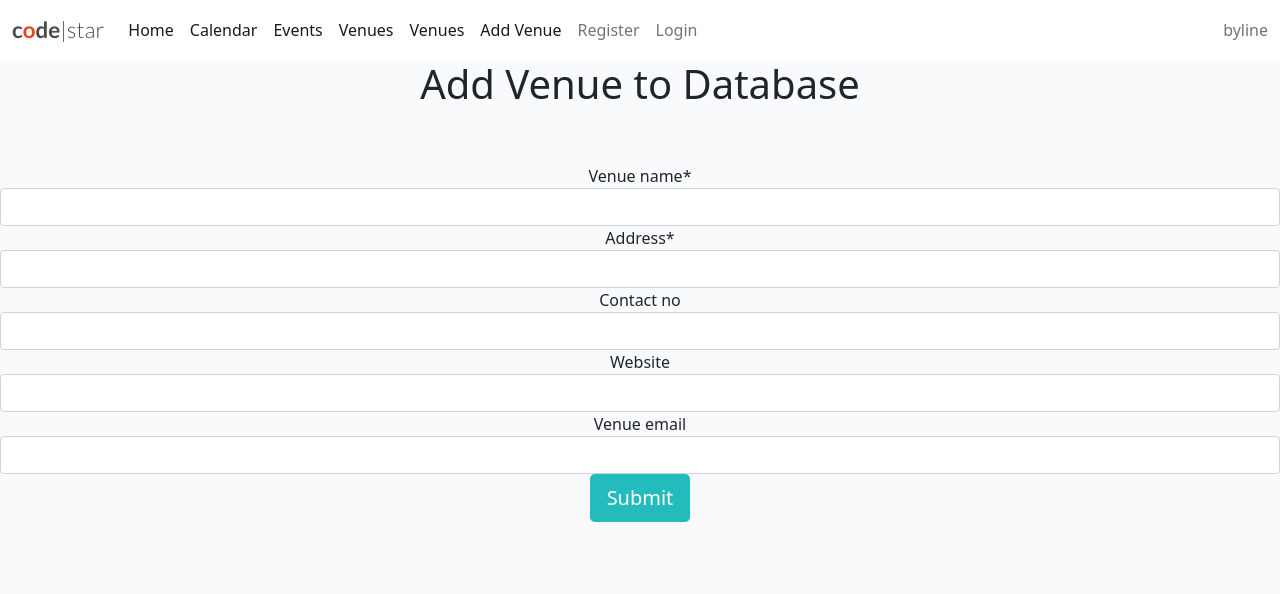
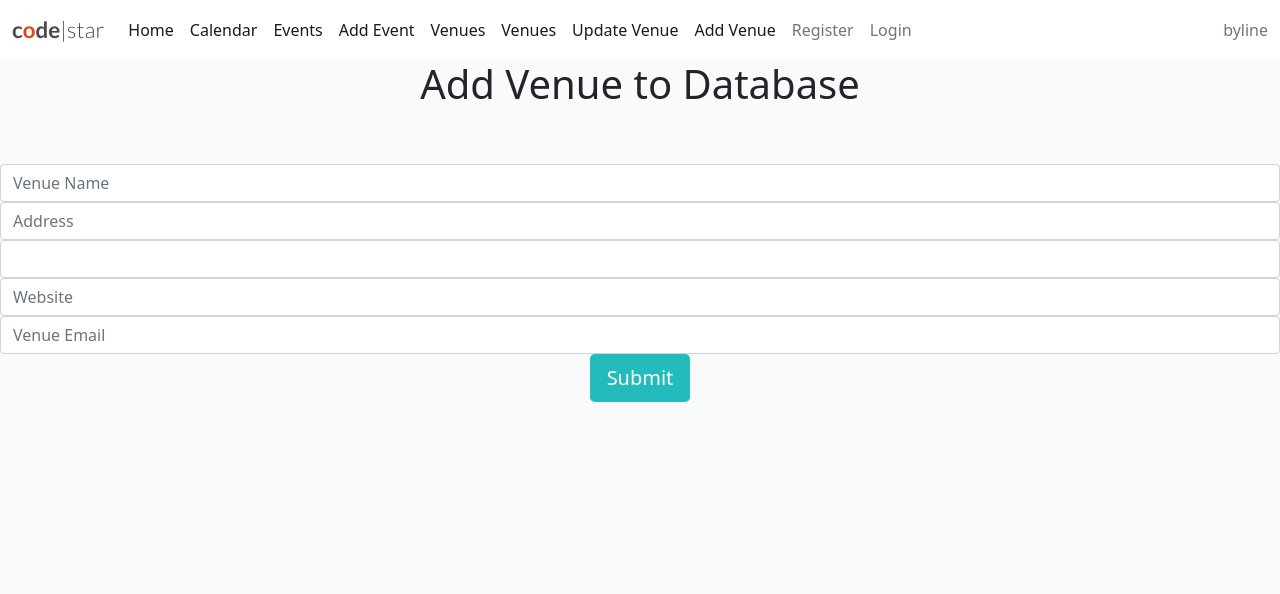
Before and after one commit to ColetteThomson/smart_events, a Django app: page /events/add_venue in a window 1280 px wide. Shown: the top 594 px of the page. Run offline with Django 3.2, Linux system fonts and the light colour scheme; some libraries are stand-ins or nearby versions.

Commit message:
add add_event form

```diff
--- a/events/forms.py
+++ b/events/forms.py
@@ -1,6 +1,30 @@
 from django import forms
 from django.forms import ModelForm
-from .models import Venue
+from .models import Venue, Event
+
+# create an event form
+class EventForm(ModelForm):
+    class Meta:
+        model = Event
+        # fields to be imported from class Event
+        fields = ('event_name', 'event_date', 'venue', 'manager', 'attendees', 'description')
+        # set the label to none
+        labels = {
+            'event_name': '',
+            'event_date': 'YYYY-MM-DD HH:MM:SS',
+            'venue': 'Venue',
+            'manager': 'Manager',
+            'attendees': 'Attendees',
+            'description': '',
+        }
+        widgets = {
+            'event_name': forms.TextInput(attrs={'class': 'form-control', 'placeholder': 'Event Name'}),
+            'event_date': forms.TextInput(attrs={'class': 'form-control', 'placeholder': 'Event Date'}),
+            'venue': forms.Select(attrs={'class': 'form-select', 'placeholder': 'Venue'}),
+            'manager': forms.Select(attrs={'class': 'form-select', 'placeholder': 'Manager'}),
+            'attendees': forms.SelectMultiple(attrs={'class': 'form-control', 'placeholder': 'Attendees'}),
+            'description': forms.Textarea(attrs={'class': 'form-control', 'placeholder': 'Description'}),
+        }
 
 
 # create a venue form
@@ -9,3 +33,16 @@ class VenueForm(ModelForm):
         model = Venue
         # fields to be imported from class Venue
         fields = ('venue_name', 'address', 'contact_no', 'website', 'venue_email')
+        labels = {
+            'venue_name': '',
+            'address': '',
+            'contact_no': '',
+            'website': '',
+            'venue_email': '',
+        }
+        widgets = {
+            'venue_name': forms.TextInput(attrs={'class': 'form-control', 'placeholder': 'Venue Name'}),
+            'address': forms.TextInput(attrs={'class': 'form-control', 'placeholder': 'Address'}),
+            'website': forms.TextInput(attrs={'class': 'form-control', 'placeholder': 'Website'}),
+            'venue_email': forms.EmailInput(attrs={'class': 'form-control', 'placeholder': 'Venue Email'}),
+        }
--- a/events/templates/venues.html
+++ b/events/templates/venues.html
@@ -17,8 +17,8 @@
                     <a href="{% url 'show_venue' venue.id %}">{{ venue }}></a>
             </td>
             <td align="right">
-                <!-- link to update individual venue's details -->
-                <a href="{% url 'update_venue' venue.id %">Update</a></a>
+                    <!-- link to update individual venue's details -->
+                    <a href="{% url 'update_venue' venue.id %">Update</a></a>
             </td>
             </tr>
         <!-- end for loop: venue -->
--- a/events/urls.py
+++ b/events/urls.py
@@ -16,5 +16,6 @@ urlpatterns = [
     # add link to show individual venues via venue_id
     path('show_venue/<int:venue_id>/', views.show_venue, name='show_venue'),
     path('update_venue/<int:venue_id>/', views.update_venue, name='update_venue'),
+    path('add_event', views.add_event, name='add_event'),
 
     ]
--- a/events/views.py
+++ b/events/views.py
@@ -6,7 +6,36 @@ from calendar import HTMLCalendar
 from django.shortcuts import render, redirect
 from django.views import generic, View
 from .models import Event, Venue
-from .forms import VenueForm
+from .forms import VenueForm, EventForm
+
+def add_event(request):
+    # obtain all data posted from form
+    venue_form = VenueForm(data=request.POST)
+
+    # if event form is valid (required fields completed)
+    if event_form.is_valid():
+        # save to database
+        new_event = event_form.save(commit=False)
+        # then save the new event
+        new_event.save()
+
+        return render(request,
+                      'add_event.html', {
+                                    'event_form': event_form,
+                                    'submitted': True,
+                                    })
+    else:
+        event_form = EventForm()
+        # check if user submitted form
+        if 'submitted' in request.GET:
+            submitted = True
+
+        return render(request,
+                      'add_event.html', {
+                                       'event_form': event_form,
+                                        })
+
+
 
 def update_venue(request, venue_id):
     # get primary key venue_id from Venue
--- a/templates/base.html
+++ b/templates/base.html
@@ -46,13 +46,21 @@
                         <a class="nav-link active" aria-current="page" href="{% url 'all_events' %}">Events</a>
                     </li>
 
+                    <li class="nav-item">
+                        <a class="nav-link active" aria-current="page" href="{% url 'add_event' %}">Add Event</a>
+                    </li>
+
                      <li class="nav-item">
                          <a class="nav-link active" aria-current="page" href="{% url 'all_venues' %}">Venues</a>
                     </li>
 
                     <li class="nav-item">
                         <a class="nav-link active" aria-current="page" href="{% url 'show_venue' %}">Venues</a>
-                   </li>
+                    </li>
+
+                    <li class="nav-item">
+                        <a class="nav-link active" aria-current="page" href="{% url 'update_venue' %}">Update Venue</a>
+                    </li>
 
                     <li class="nav-item">
                         <a class="nav-link active" aria-current="page" href="{% url 'add_venue' %}">Add Venue</a>
```
Also changed, not shown: events/templates/add_event.html (added, +39 -0 lines).
